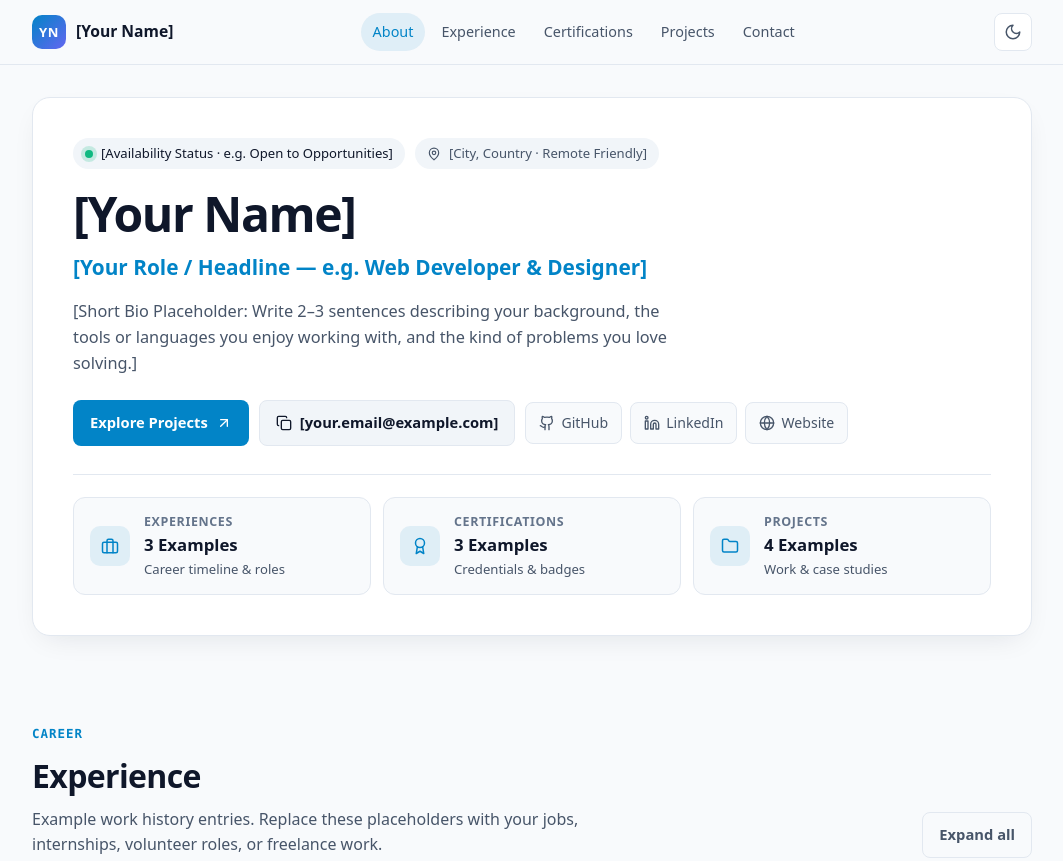
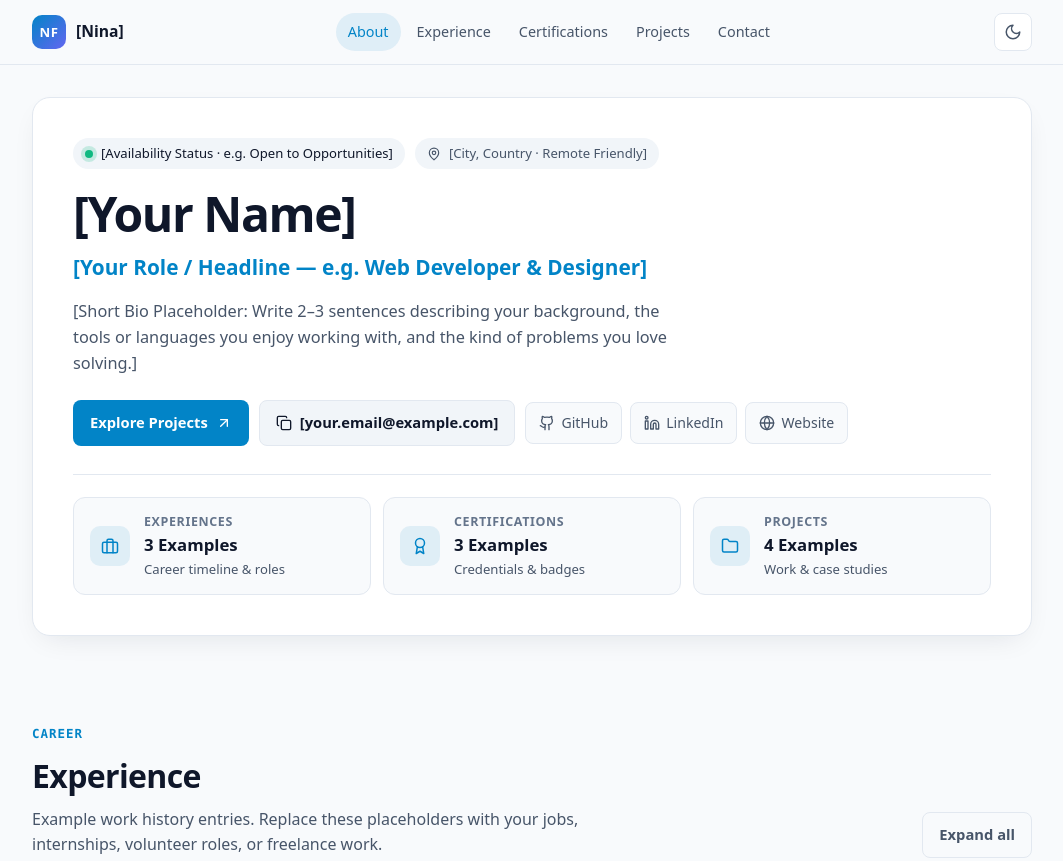
Before and after one commit to ninamariesalvador36-cloud/AWLS_Fernandez, a plain HTML site: page sample portfolio/index.html in a window 1280 px wide. Shown: the top 861 px of the page, without its empty margins (108-1171 px from the left). Drawn offline with Linux system fonts and the light colour scheme.

Commit message:
added name

```diff
--- a/sample portfolio/index.html
+++ b/sample portfolio/index.html
@@ -9,7 +9,7 @@
     />
     <link rel="icon" type="image/svg+xml" href="favicon.svg" />
     <!-- WORKSHOP TIP: Replace [Your Name] in the page title below -->
-    <title>[Your Name] — Portfolio Template</title>
+    <title>[Nina Fernandez] — Portfolio Template</title>
     <link rel="stylesheet" href="styles.css" />
     <script defer src="script.js"></script>
   </head>
@@ -22,9 +22,9 @@
     <header class="navbar">
       <div class="container navbar-inner">
         <a href="#about" class="brand">
-          <!-- WORKSHOP TIP: Replace [YN] with your initials and [Your Name] with your name -->
-          <span class="brand-badge" aria-hidden="true">YN</span>
-          <span class="brand-name">[Your Name]</span>
+          <!-- WORKSHOP TIP: Replace [NF] with your initials and [Your Name] with your name -->
+          <span class="brand-badge" aria-hidden="true">NF</span>
+          <span class="brand-name">[Nina]</span>
         </a>
 
         <nav class="nav-desktop" aria-label="Primary navigation">
```
